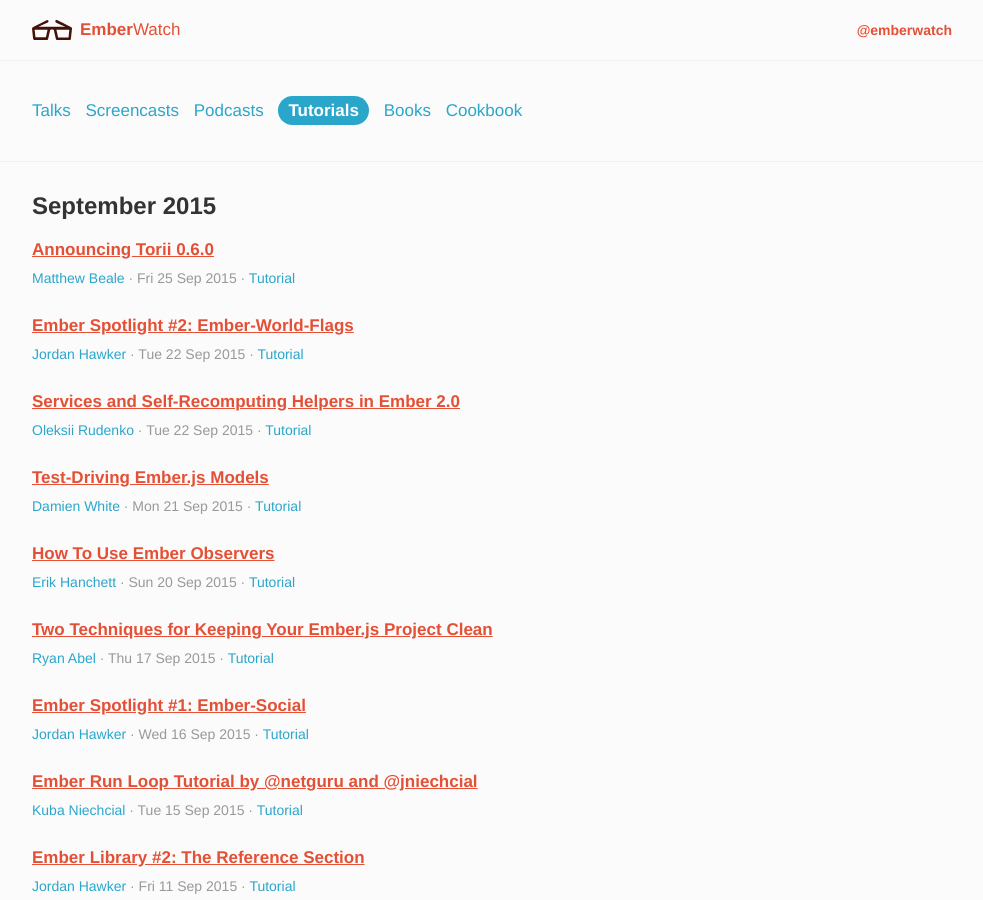
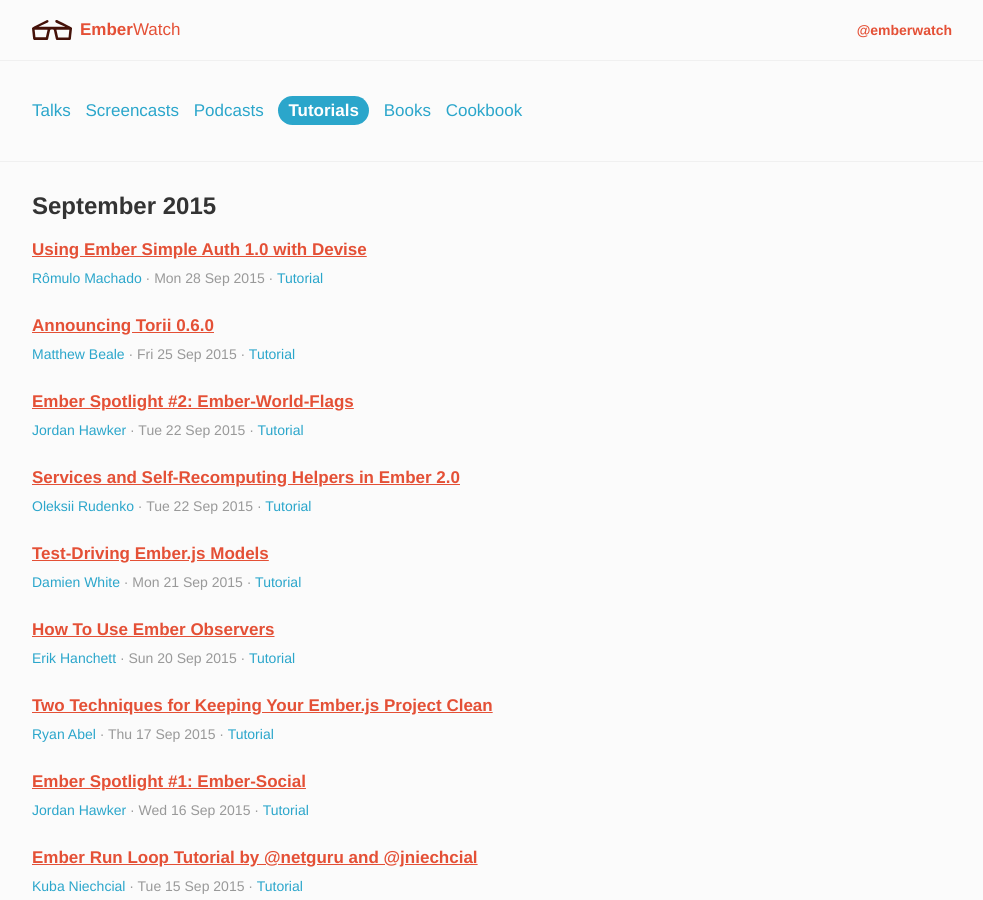
Before and after one commit to emberwatch/emberwatch, a Jekyll site: the page built from tutorials.html, in a window 1280 px wide and 900 px high. Shown: the whole window, without its empty margins (148-1131 px from the left). Built offline with Jekyll 4.4.1, drawn with Linux system fonts in a browser that asks for light colours; Markdown is read by kramdown in place of the engine named in the settings; comment, search, counter and statistics services are not loaded.

Commit message:
[Add Article] Using Ember Simple Auth 1.0 with Devise

```diff
--- a/_data/people.yml
+++ b/_data/people.yml
@@ -1183,3 +1183,8 @@
   id: 280
 - name: Andy Borsz
   id: 281
+- name: Rômulo Machado
+  twitter: romulomachado_
+  github: romulomachado
+  site: http://romulomachado.github.io/
+  id: 282
--- a/_data/tutorials.yml
+++ b/_data/tutorials.yml
@@ -1,4 +1,12 @@
 ---
+- title: Using Ember Simple Auth 1.0 with Devise
+  author_ids:
+  - 282
+  date: '2015-09-28'
+  date_created: '2015-09-28'
+  date_updated: '2015-09-28'
+  urls:
+  - http://romulomachado.github.io/2015/09/28/using-ember-simple-auth-with-devise.html
 - title: Announcing Torii 0.6.0
   author_ids:
   - 57
```
